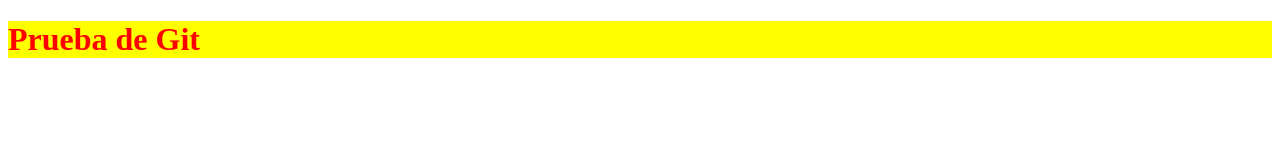
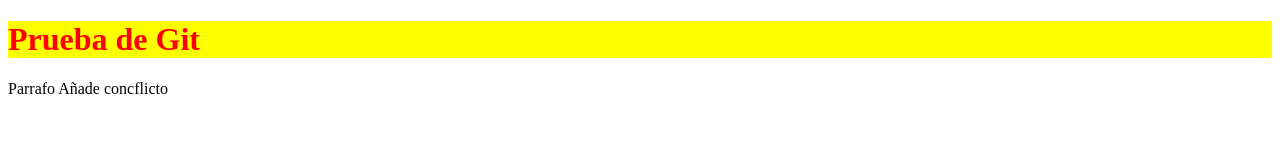
Before and after one commit to salvamorro/pruebaGit2, a plain HTML site: page index.html in a window 1280 px wide. Drawn offline with Linux system fonts and the light colour scheme.

Commit message:
agregado parrafo

```diff
--- a/index.html
+++ b/index.html
@@ -8,5 +8,6 @@
 </head>
 <body>
     <h1>Prueba de Git</h1>
+    <p>Parrafo Añade concflicto</p>
 </body>
 </html>
```
